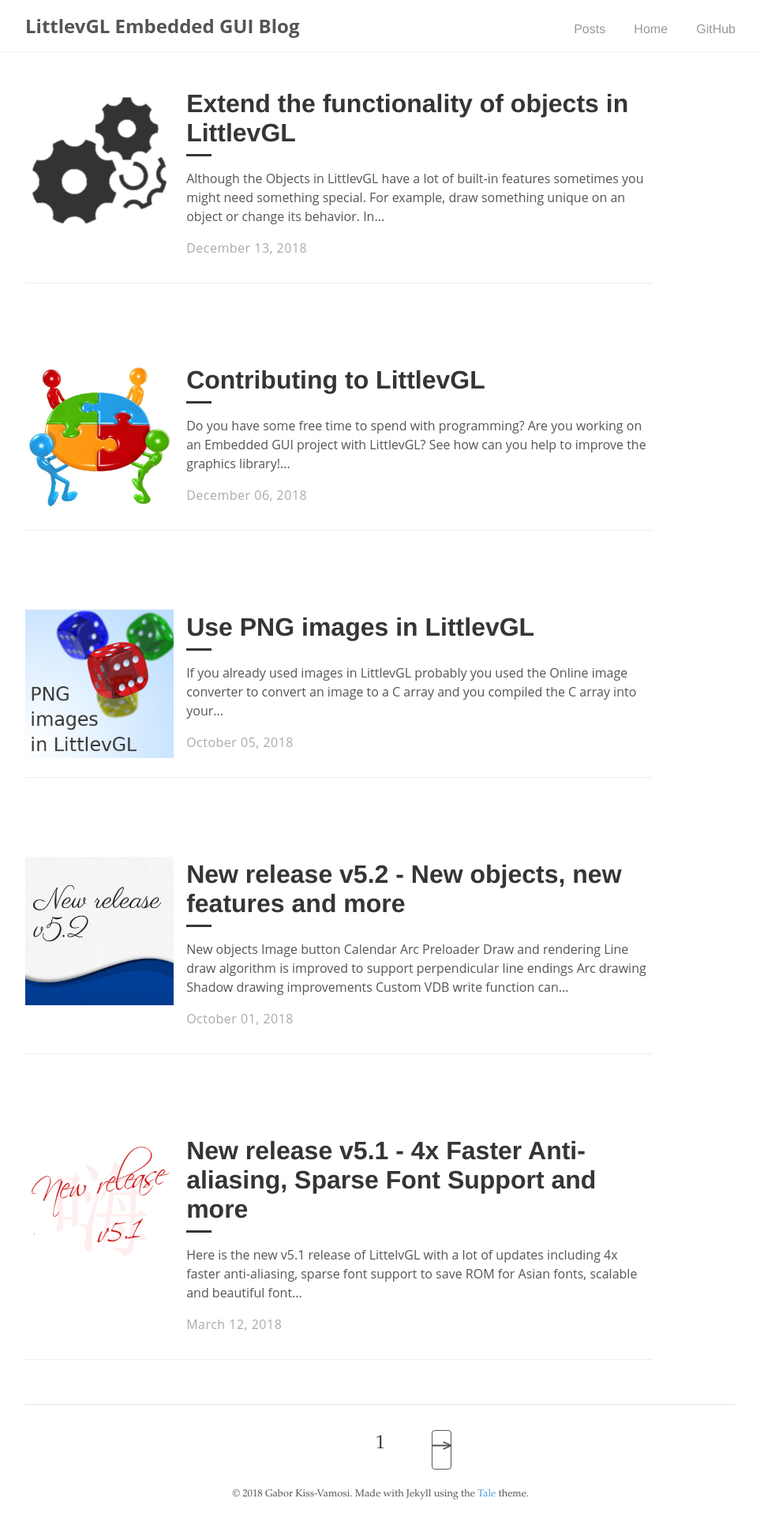
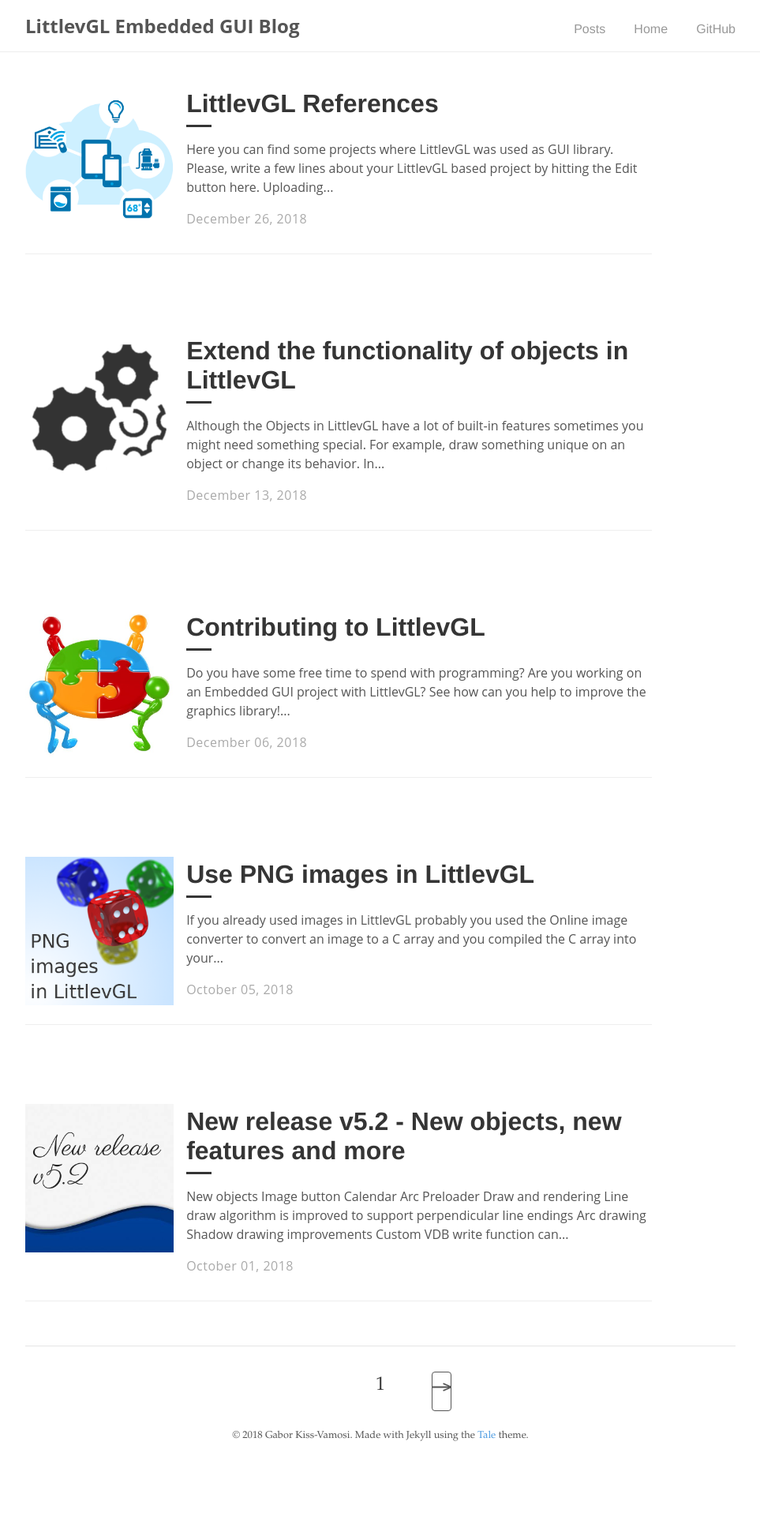
Before and after one commit to lvgl/blog, a Jekyll site: the page built from index.html, in a window 1280 px wide. Shown: the whole page at 79% size, without its empty margins (158-1121 px from the left). Built offline with Jekyll 4.4.1, drawn with Linux system fonts in a browser that asks for light colours; the list of posts is cut into pages by our own code; after the commit the page ends 1861 px from its top, so only the background shows below that.

Commit message:
add references post

```diff
--- /dev/null
+++ b/_posts/2018-12-26-references.md
@@ -0,0 +1,34 @@
+---
+layout: post
+title: "LittlevGL References"
+author: "LittlevGL Community"
+cover: /assets/references/cover.png
+image:
+  path: /assets/references/cover.png
+  height: 300
+  width: 300
+---
+
+<style type="text/css" scoped>
+    td { width: 50%; }
+</style>
+
+**Here you can find some projects where LittlevGL was used as GUI library.**
+
+Please, write a few lines about your LittlevGL based project by hitting the Edit button [here](https://github.com/littlevgl/blog/tree/master/_posts).
+
+_Uploading projects are in progress_
+
+## OrigoKey - Crypto wallet
+
+| ![OrigoKey Crypto wallet with LittlevGL](/assets/references/origokey.jpg) | A hardware wallet to securely store cryptocurrencies with 240x240 IPS display, capacitive touchpad, and STM32F4 microcontroller. |
+
+
+## AviTab - X-PLane plugin
+
+| ![AviTab uses LittlevGL in Virtual Reality](/assets/references/avitab.png) | Tablet computer emulaltor for [X-Plane flight simulator](https://www.x-plane.com/) in virtual reality with pdf and map viewer. <br> Check out the project on [GitHub](https://github.com/fpw/avitab)! |
+
+
+## RGB LED Light Controller
+
+| ![RGB LED Light Controller GUI](/assets/references/c_light.jpg) | RGB LED controller GUI with STM32F4 on a 800x480 TFT with Capacitve touch panel. <br> From [Teguh Sobirin](http://sobir.in/) |
--- a/_sass/tale/_base.scss
+++ b/_sass/tale/_base.scss
@@ -65,6 +65,8 @@
 
 td {
   vertical-align: top;
+  padding-right:10px;
+  padding-left:10px;
 }
 
 .post_cover_img {
```
Also changed, not shown: assets/references/avitab.png (added), assets/references/c_light.jpg (added), assets/references/cover.png (added), assets/references/origokey.jpg (added).
